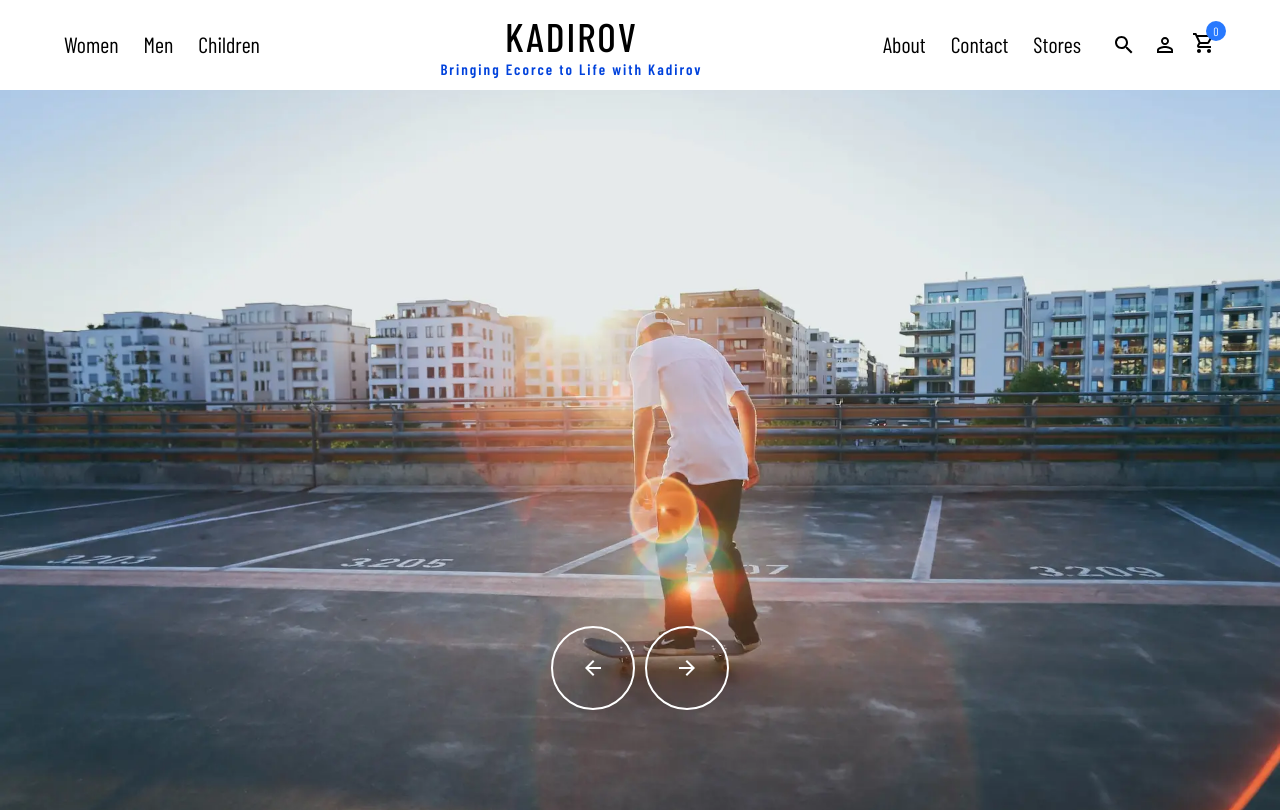
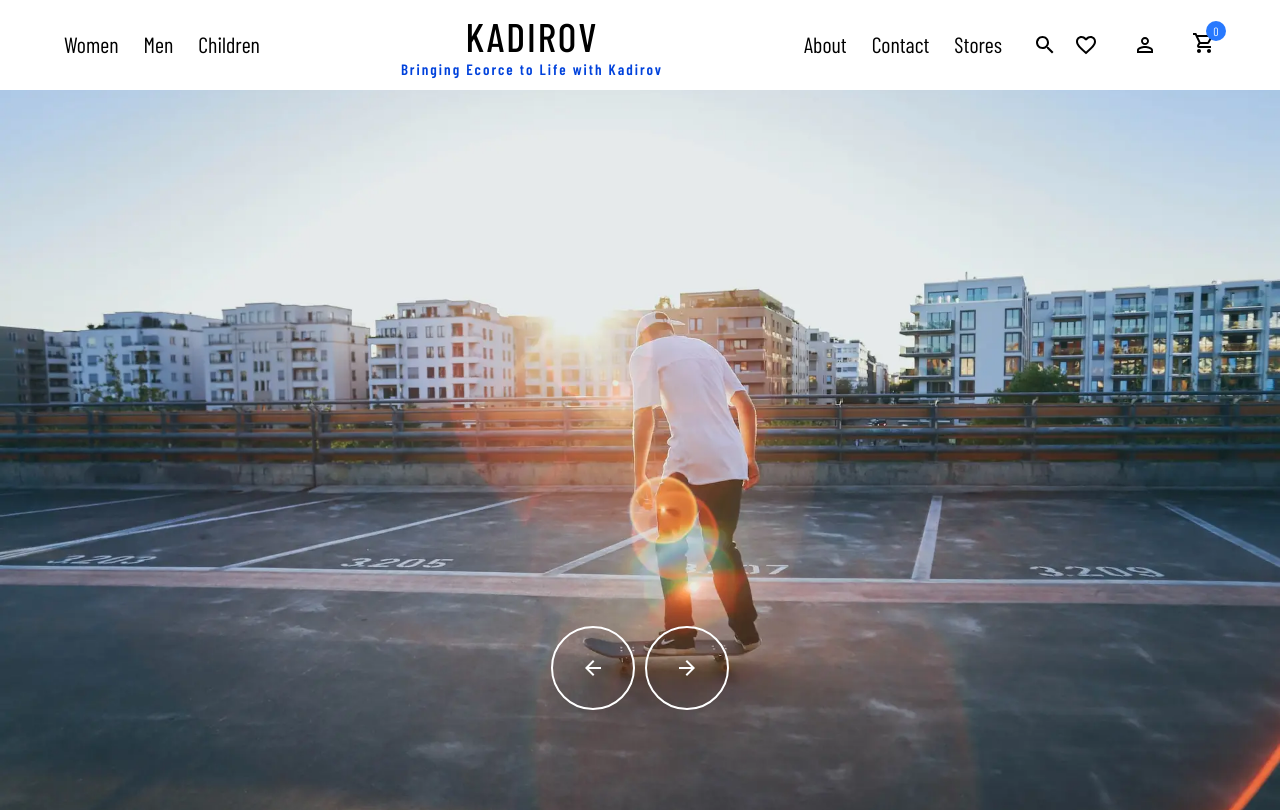
Before and after one commit to gyunayK/Ecomerce_Strapi, a React (Vite) app in the folder eComerce/client/: page / in a window 1280 px wide. Shown: the top 812 px of the page. Built offline with nearby package versions, Linux system fonts and the light colour scheme; no server answers; a web font is replaced by a local one.

Commit message:
feat(checkout): fetch and display images from Strapi on Stripe checkout page

```diff
--- a/eComerce/client/src/App.jsx
+++ b/eComerce/client/src/App.jsx
@@ -22,7 +22,7 @@ const Layout = () => {
 
 const Router = createBrowserRouter([
   {
-    path: "/login",
+    path: "/signin",
     element: <Login />,
   },
   {
--- a/eComerce/client/src/components/Card/Card.jsx
+++ b/eComerce/client/src/components/Card/Card.jsx
@@ -1,11 +1,10 @@
 import "./Card.scss";
-
+import { useSelector, useDispatch } from "react-redux";
 import { Link } from "react-router-dom";
 
 const Card = ({ item, id }) => {
   const url = import.meta.env.VITE_APP_UPLOAD_URL;
-
-  console.log(item);
+  const products = useSelector((state) => state.cart);
   return (
     <Link className="link" to={`/product/${id}`}>
       <div className="card">
--- a/eComerce/client/src/components/Cart/Cart.jsx
+++ b/eComerce/client/src/components/Cart/Cart.jsx
@@ -12,6 +12,8 @@ const Cart = () => {
   const api = import.meta.env.VITE_APP_URL_API;
   const token = import.meta.env.VITE_STRAPI_TOKEN;
   const stripePK = import.meta.env.VITE_STIPE_PUBLISHABLE_KEY;
+
+  console.log(products);
 
   const totalPrice = products
     .reduce((acc, item) => {
--- a/eComerce/client/src/components/Contact/Contact.scss
+++ b/eComerce/client/src/components/Contact/Contact.scss
@@ -1,5 +1,5 @@
 .contact {
-  background-color: #2879fe;
+  background-color: #024bc0;
   color: white;
   padding: 15px;
   display: flex;
--- a/eComerce/client/src/components/Navbar/Navbar.jsx
+++ b/eComerce/client/src/components/Navbar/Navbar.jsx
@@ -1,14 +1,14 @@
 import "./Navbar.scss";
 
 import { useState } from "react";
-import PersonOutlineOutlinedIcon from "@mui/icons-material/PersonOutlineOutlined";
 import FavoriteBorderOutlinedIcon from "@mui/icons-material/FavoriteBorderOutlined";
 import ShoppingCartOutlinedIcon from "@mui/icons-material/ShoppingCartOutlined";
 import { Link } from "react-router-dom";
-import Cart from "@/Components/Cart/Cart";
+import Cart from "@/components/Cart/Cart";
 import { useSelector } from "react-redux";
 import MenuIcon from "@mui/icons-material/Menu";
-import Search from "@/Components/Search/Search";
+import Search from "@/components/Search/Search";
+import LoginMenu from "@/components/loginMenu/LoginMenu";
 
 const Navbar = () => {
   const [isOpen, setIsOpen] = useState(false);
@@ -66,8 +66,8 @@ const Navbar = () => {
           <div className="icons">
             <Search />
 
-            <PersonOutlineOutlinedIcon />
-            {/* <FavoriteBorderOutlinedIcon /> */}
+            <FavoriteBorderOutlinedIcon />
+            <LoginMenu />
 
             <div className="cartIcon" onClick={() => setIsOpen(!isOpen)}>
               <ShoppingCartOutlinedIcon />
@@ -82,7 +82,6 @@ const Navbar = () => {
           </div>
         </div>
       </div>
-      {mobileMenuOpen && (
       <div className={`mobileMenu ${mobileMenuOpen ? "open" : ""}`}>
         <div className="item">
           <Link className="link" to="/products/1">
@@ -116,7 +115,6 @@ const Navbar = () => {
           </Link>
         </div>
       </div>
-      )}
       {isOpen && <Cart />}
     </div>
   );
--- a/eComerce/client/src/components/Navbar/Navbar.scss
+++ b/eComerce/client/src/components/Navbar/Navbar.scss
@@ -90,6 +90,7 @@
       display: flex;
     }
   }
+}
 
 .mobileMenu {
   display: flex;
@@ -100,23 +101,16 @@
   height: 100%;
   background-color: #fff;
   position: fixed;
-    width: 100vw;
+  width: 100%;
   top: 0;
-    right: 0;
   z-index: 5;
 
-    transition-property: transform;
-    transition-timing-function: cubic-bezier(0.4, 0, 0.2, 1);
-    transition-duration: 200ms;
-    transition-duration: 200ms;
-    transition: transform 0.3s ease-in-out;
+  transform: all 0.3s ease-in-out;
 
   transform: translateX(100%);
 }
-
 .mobileMenu.open {
   transform: translateX(0);
-  }
 }
 
 $search-width: 2px;
--- /dev/null
+++ b/eComerce/client/src/components/loginMenu/LoginMenu.jsx
@@ -0,0 +1,48 @@
+import { useState } from "react";
+import Button from "@mui/material/Button";
+import Menu from "@mui/material/Menu";
+import MenuItem from "@mui/material/MenuItem";
+import PersonOutlineOutlinedIcon from "@mui/icons-material/PersonOutlineOutlined";
+import Link from "@mui/material/Link";
+
+export default function LoginMenu() {
+  const [anchorEl, setAnchorEl] = useState(false);
+  const handleClick = (event) => {
+    setAnchorEl(event.currentTarget);
+  };
+  const handleClose = () => {
+    setAnchorEl(null);
+  };
+
+  return (
+    <div>
+      <Button
+        id="basic-button"
+        aria-controls={anchorEl ? "basic-menu" : undefined}
+        aria-haspopup="true"
+        aria-expanded={anchorEl ? "true" : undefined}
+        onClick={handleClick}
+        color="inherit"
+      >
+        <PersonOutlineOutlinedIcon />
+      </Button>
+      <Menu
+        id="basic-menu"
+        anchorEl={anchorEl}
+        open={anchorEl}
+        onClose={handleClose}
+        MenuListProps={{
+          "aria-labelledby": "basic-button",
+        }}
+      >
+        <MenuItem onClick={handleClose}>Profile</MenuItem>
+        <MenuItem onClick={handleClose}>My account</MenuItem>
+        <MenuItem onClick={handleClose}>
+          <Link href="/signin" underline="none" color={"inherit"}>
+            Log in
+          </Link>
+        </MenuItem>
+      </Menu>
+    </div>
+  );
+}
```
Also changed, not shown: eComerce/client/package.json (+4 -3 lines), 2 other files (tests, documents, lock files or other folders). Lines whose indentation alone changed are shown as unchanged.
